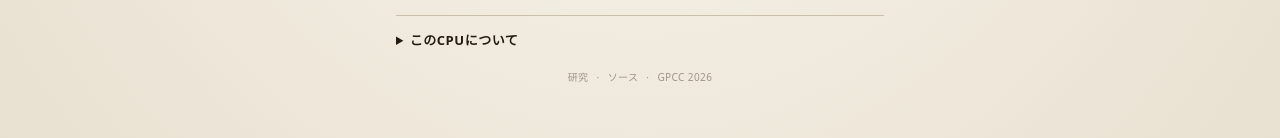
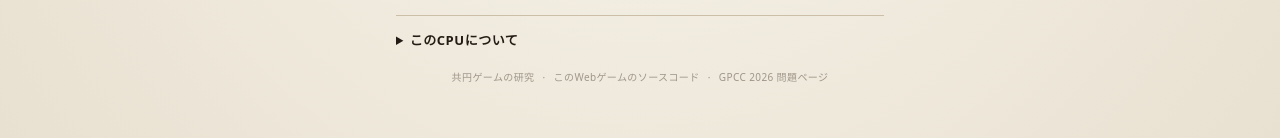
Before and after one commit to yuubinnkyoku/kyouen-game, a website built with Vite: page index.html in a window 1280 px wide. Shown: the part 826-964 px from the top of the page. Built offline with nearby package versions, Linux system fonts and the light colour scheme; files whose address does not match are found by name.

Commit message:
Clarify related link labels

```diff
--- a/index.html
+++ b/index.html
@@ -107,11 +107,11 @@
       </details>
 
       <footer class="quiet-links" aria-label="関連リンク">
-        <a href="https://github.com/yuubinnkyoku/kyouen-researches" target="_blank" rel="noreferrer">研究</a>
+        <a href="https://github.com/yuubinnkyoku/kyouen-researches" target="_blank" rel="noreferrer">共円ゲームの研究</a>
         <span aria-hidden="true">·</span>
-        <a href="https://github.com/yuubinnkyoku/kyouen-game" target="_blank" rel="noreferrer">ソース</a>
+        <a href="https://github.com/yuubinnkyoku/kyouen-game" target="_blank" rel="noreferrer">このWebゲームのソースコード</a>
         <span aria-hidden="true">·</span>
-        <a href="https://prosym.org/gpcc/26p1.htm" target="_blank" rel="noreferrer">GPCC 2026</a>
+        <a href="https://prosym.org/gpcc/26p1.htm" target="_blank" rel="noreferrer">GPCC 2026 問題ページ</a>
       </footer>
     </main>
     <script type="module" src="/src/main.ts"></script>
```
